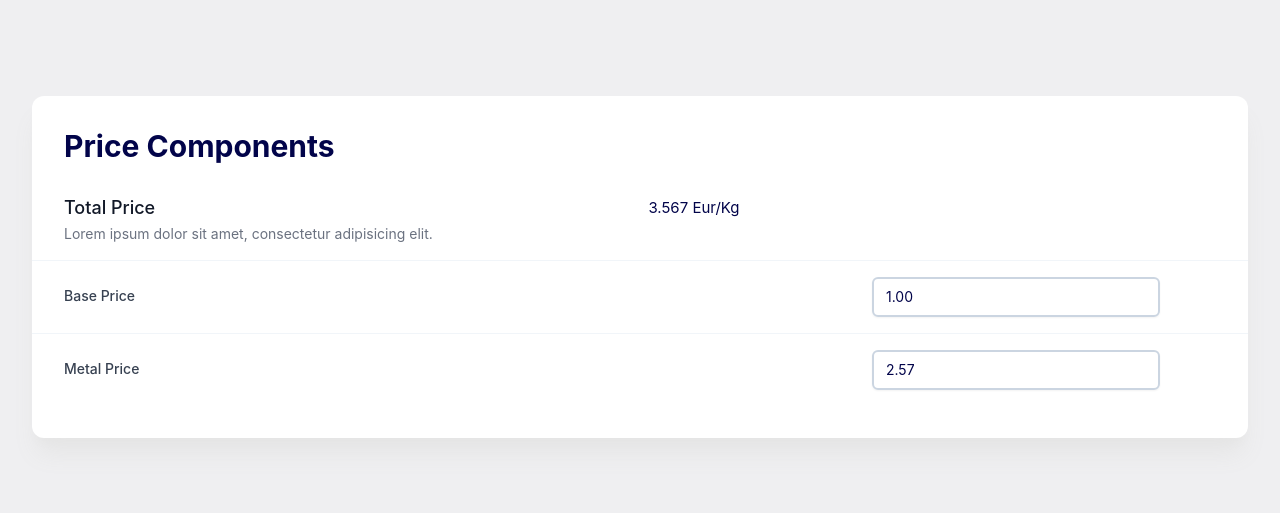
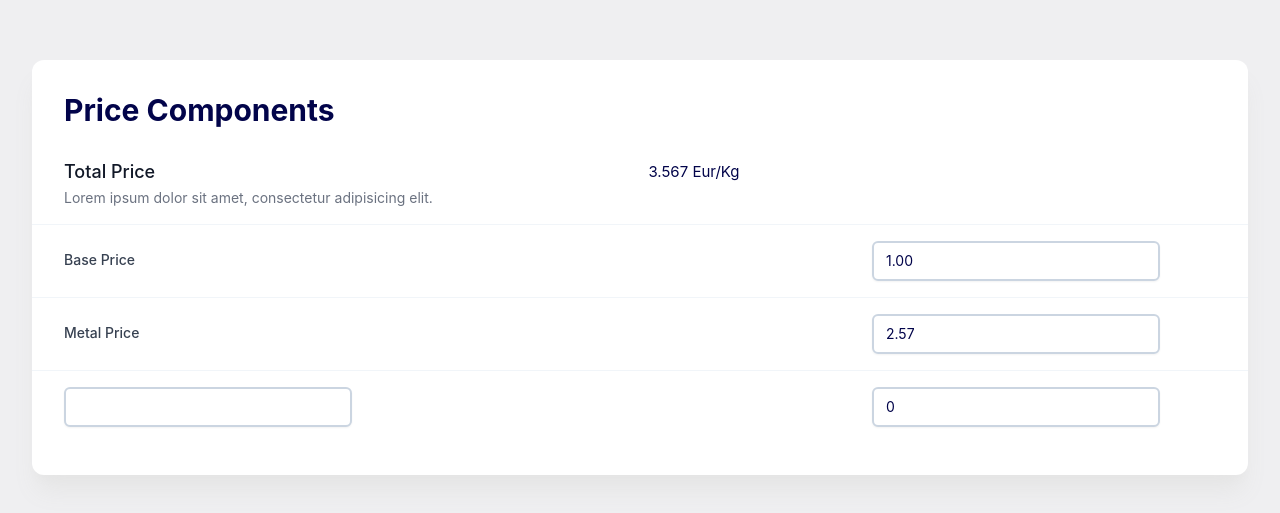
Before and after one commit to iyadh/product-price-calculator, a Vue app: page / in a window 1280 px wide. Shown: the part 133-646 px from the top of the page. Built offline with nearby package versions, Linux system fonts and the light colour scheme.

Commit message:
✨ Dynamically add rows

```diff
--- /dev/null
+++ b/src/components/Atoms/GhostPrice.vue
@@ -0,0 +1,58 @@
+<template>
+  <div class="relative flex justify-between px-8 py-4">
+    <input
+      v-model="label"
+      class="w-1/4 block rounded-md text-sm leading-5 py-2 px-3 mr-14 border-2 border-slate-300 shadow-sm focus:outline-none focus:ring focus:border-indigo-500 focus:ring-indigo-200"
+      type="text"
+      @focus="edit = true"
+    />
+    <input
+      v-model="price"
+      class="w-1/4 block rounded-md text-sm leading-5 py-2 px-3 mr-14 border-2 border-slate-300 shadow-sm focus:outline-none focus:ring focus:border-indigo-500 focus:ring-indigo-200"
+      type="text"
+      @focus="edit = true"
+    />
+    <div v-if="edit" class="absolute top-6 right-4 flex justify-end gap-4">
+      <button @click="addNewPriceComponent()">
+        <CheckIcon
+          class="h-5 fill-green-200 transition hover:fill-green-400 hover:rotate-[-4deg]"
+        />
+      </button>
+      <button @click="reset">
+        <XMarkIcon
+          class="h-5 fill-red-200 transition hover:fill-red-400 hover:rotate-[-4deg]"
+        />
+      </button>
+    </div>
+  </div>
+</template>
+
+<script lang="ts" setup>
+import { ref } from 'vue';
+import { CheckIcon, XMarkIcon } from '@heroicons/vue/20/solid';
+import { storeToRefs } from 'pinia';
+import { useStore } from '@/stores';
+
+const { components } = storeToRefs(useStore());
+
+const edit = ref(false);
+const label = ref('');
+const price = ref(0);
+
+const addNewPriceComponent = () => {
+  components.value.push({
+    id: (components.value.length + 1).toString(),
+    label: label.value,
+    initialValue: price.value,
+    disposable: true,
+  });
+  reset();
+};
+const reset = () => {
+  edit.value = false;
+  label.value = '';
+  price.value = 0;
+};
+</script>
+
+<style scoped></style>
--- a/src/components/Atoms/PriceComponent.vue
+++ b/src/components/Atoms/PriceComponent.vue
@@ -8,8 +8,9 @@
       :for="'price-' + props.args.id"
       class="w-2/4 block text-sm font-medium text-gray-700 sm:mt-px sm:pt-2 cursor-pointer"
       @click="editPrice"
-      >{{ props.args.label }}</label
     >
+      {{ props.args.label }}
+    </label>
     <span
       v-if="!edit"
       class="w-1/4 block rounded-md text-sm leading-5 py-2 px-3 mr-14 border-2 border-slate-300 shadow-sm"
@@ -27,7 +28,7 @@
     <div class="absolute top-6 right-4 flex justify-end gap-4">
       <button v-show="hover" @click="editPrice()">
         <PencilSquareIcon
-          class="h-5 fill-slate-600 transition hover:fill-slate-400 hover:rotate-[-4deg]"
+          class="h-5 fill-slate-200 transition hover:fill-slate-400 hover:rotate-[-4deg]"
         />
       </button>
       <button
--- a/src/components/Containers/FormContainer.vue
+++ b/src/components/Containers/FormContainer.vue
@@ -7,6 +7,7 @@
       :args="component"
       @delete="deletePriceComponent"
     />
+    <GhostPrice />
   </div>
 </template>
 
@@ -15,6 +16,7 @@ import PriceComponent from '@/components/Atoms/PriceComponent.vue';
 import PriceTotal from '@/components/Atoms/PriceTotal.vue';
 import { storeToRefs } from 'pinia';
 import { useStore } from '@/stores';
+import GhostPrice from '@/components/Atoms/GhostPrice.vue';
 
 const { components } = storeToRefs(useStore());
 
```
